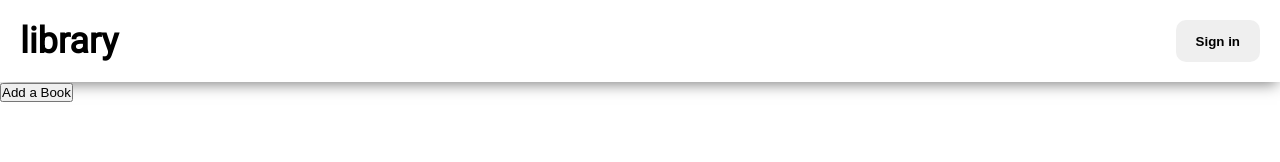
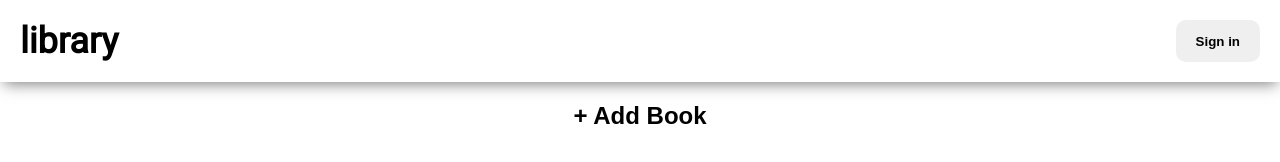
Before and after one commit to AbdulRehman164/Library, a website: page index.html in a window 1280 px wide. Drawn offline with Linux system fonts and the light colour scheme; a web font is replaced by a local one.

Commit message:
designed the add book button

```diff
--- a/index.html
+++ b/index.html
@@ -15,7 +15,8 @@
         <h2>library</h2>
         <button class="signinButton">Sign in</button>
     </header>
-    <button class="addBook">Add a Book</button>
+    <article class="buttonAndForm">
+        <button class="addBook">+ Add Book</button>
         <form action="" class="bookForm">
             <h2>Add New Book</h2>
             <ul>
@@ -37,6 +38,7 @@
             </ul>
             <button type="submit" class="submit">Submit</button>
         </form>
+    </article>
     <article class="container"></article>
     <script src="script.js"></script>
 </body>
--- a/style.css
+++ b/style.css
@@ -91,3 +91,19 @@ header {
   font-weight: bold;
   cursor: pointer;
 }
+
+.addBook {
+  border: none;
+  background: none;
+  font-size: 1.5rem;
+  font-weight: bold;
+  text-align: center;
+  cursor: pointer;
+  margin-top: 20px;
+}
+
+.buttonAndForm {
+  display: flex;
+  flex-direction: column;
+  align-items: center;
+}
```
Lines whose indentation alone changed are shown as unchanged.
